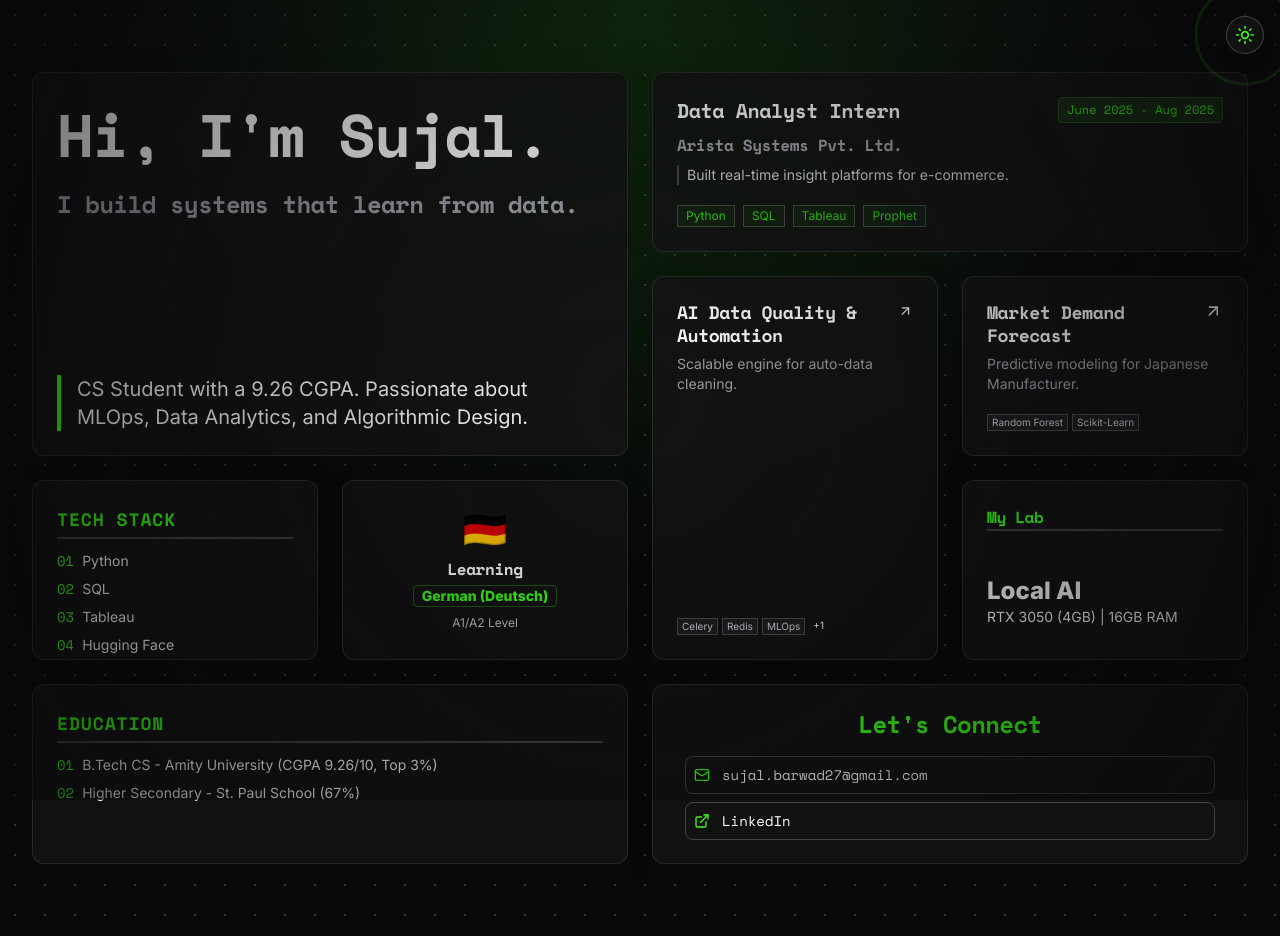
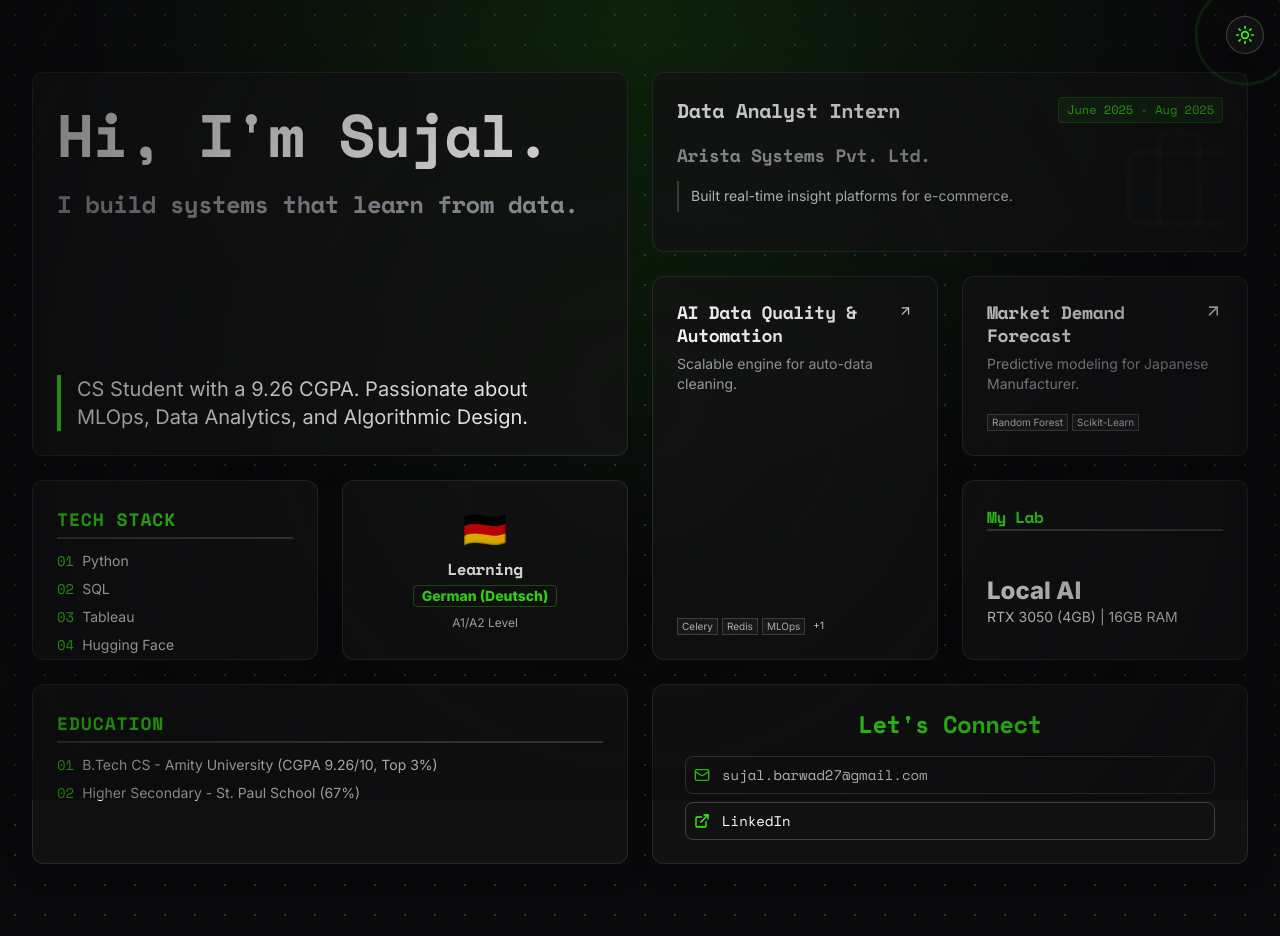
Before and after one commit to sujal-b/portfolio, a React (Vite) app: page / in a window 1280 px wide. Built offline with nearby package versions, Linux system fonts and the light colour scheme.

Commit message:
update to tall 2x2 layout & better vertical spacing

```diff
--- a/src/components/cards/ExperienceCard.jsx
+++ b/src/components/cards/ExperienceCard.jsx
@@ -1,18 +1,27 @@
 import React from 'react';
 import { motion } from 'framer-motion';
 
+import { Briefcase } from 'lucide-react';
+
 const ExperienceCard = ({ item, isExpanded }) => {
     return (
-        <div className="flex flex-col h-full">
-            <div className="flex justify-between items-start mb-2">
+        <div className="flex flex-col h-full relative overflow-hidden group">
+            {/* Background Decoration */}
+            <div className="absolute -bottom-4 -right-4 text-white/5 opacity-50 group-hover:opacity-100 group-hover:scale-110 transition-all duration-500">
+                <Briefcase size={120} strokeWidth={1} />
+            </div>
+
+            <div className="flex justify-between items-start mb-4 z-10">
                 <h3 className="text-xl font-bold font-mono">{item.title}</h3>
-                <span className="text-xs bg-neon-green/10 text-neon-green border border-neon-green/20 px-2 py-1 font-mono rounded">{item.date}</span>
+                <span className="text-xs bg-neon-green/10 text-neon-green border border-neon-green/20 px-2 py-1 font-mono rounded whitespace-nowrap">{item.date}</span>
             </div>
-            <h4 className="font-bold text-text-secondary mb-2">{item.organization}</h4>
 
-            <p className="text-sm border-l-2 border-white/20 pl-2 mb-4 text-gray-300">{item.short_desc}</p>
+            <div className="flex-1 z-10 flex flex-col">
+                <h4 className="font-bold text-text-secondary mb-3 text-lg">{item.organization}</h4>
+                <p className="text-sm border-l-2 border-white/20 pl-3 py-1 mb-4 text-gray-300 leading-relaxed max-w-[90%]">{item.short_desc}</p>
+            </div>
 
-            <div className="flex flex-wrap gap-2 mt-auto">
+            <div className="flex flex-wrap gap-2 mt-auto z-10">
                 {item.tags.map(tag => (
                     <span key={tag} className="text-xs border border-white/20 px-2 py-0.5 bg-neon-green/5 text-neon-green/80">{tag}</span>
                 ))}
@@ -22,12 +31,12 @@ const ExperienceCard = ({ item, isExpanded }) => {
                 <motion.div
                     initial={{ opacity: 0 }}
                     animate={{ opacity: 1 }}
-                    className="mt-6 space-y-2"
+                    className="mt-6 space-y-2 relative z-10 bg-card-bg/95 p-2 rounded-lg -mx-2"
                 >
                     <h4 className="font-bold font-mono border-b-2 border-neon-green inline-block mb-2 text-neon-green">Key Achievements:</h4>
                     <ul className="list-disc list-inside space-y-2">
                         {item.detailed_content.map((point, i) => (
-                            <li key={i}>{point}</li>
+                            <li key={i} className='text-sm leading-relaxed text-gray-200'>{point}</li>
                         ))}
                     </ul>
                 </motion.div>
```
